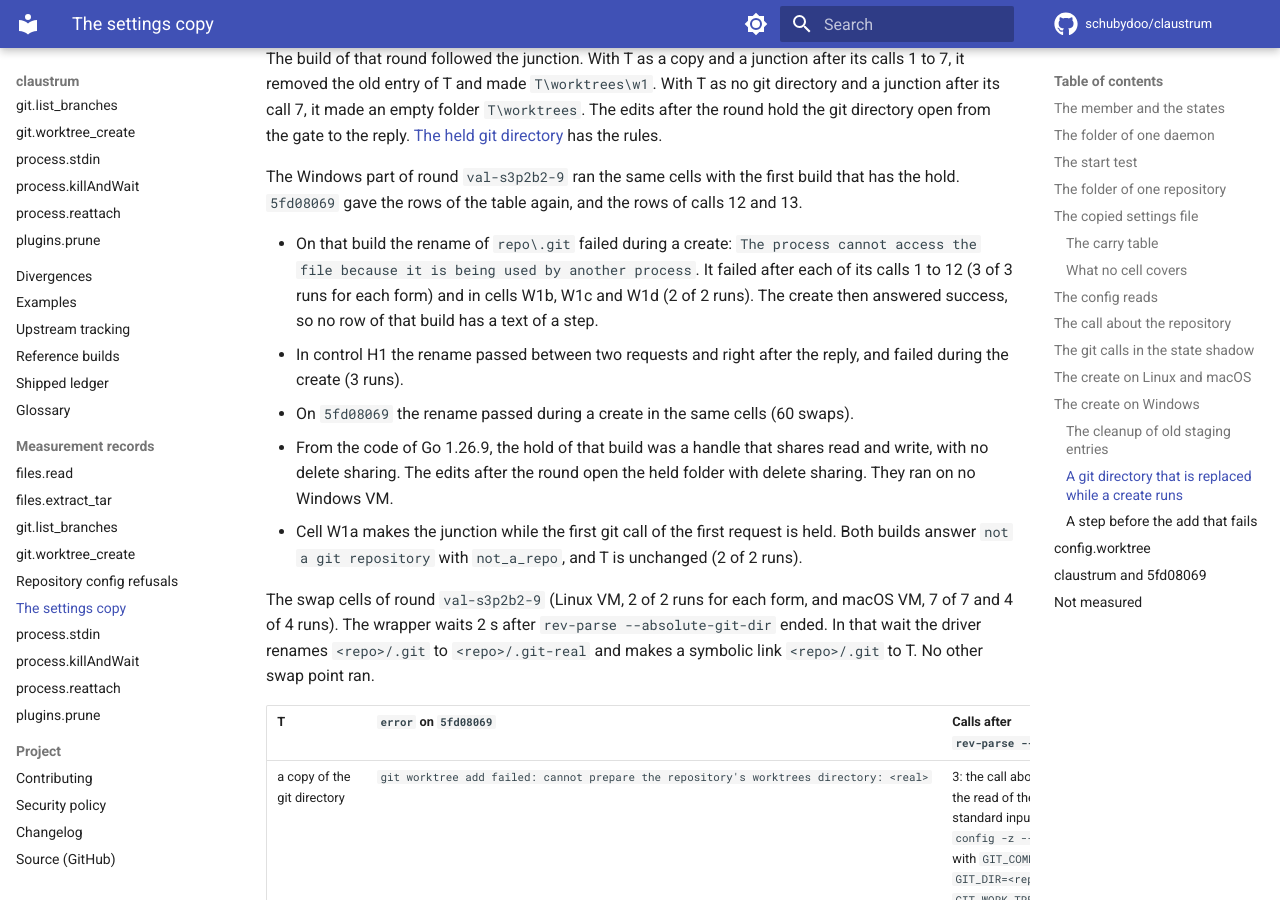
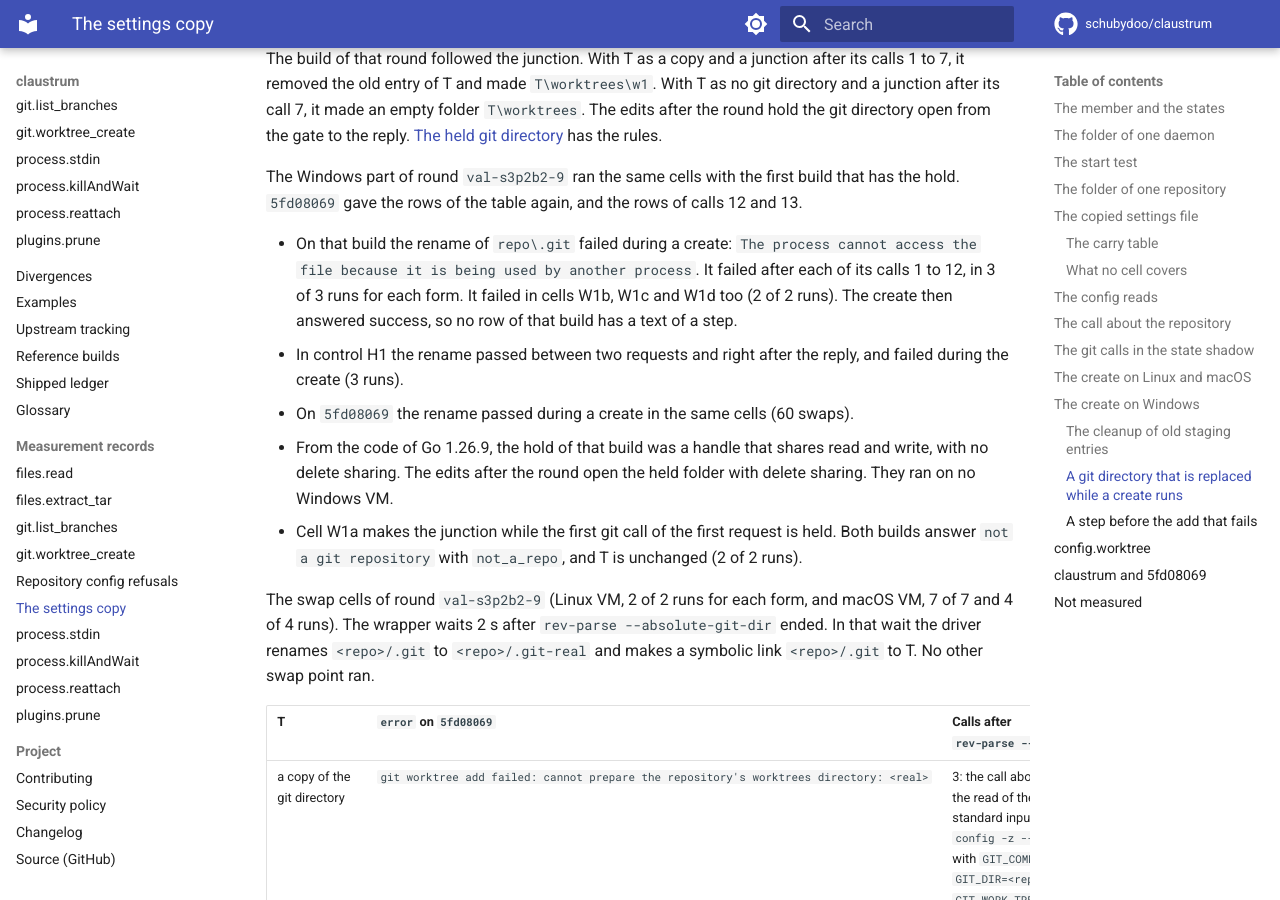
Before and after one commit to schubydoo/claustrum, an MkDocs documentation site: the page built from docs/record/git-settings-copy.md, in a window 1280 px wide and 900 px high, scrolled down 34957 px. Built offline with MkDocs 1.6.1 and Material for MkDocs 9.7.7, drawn with Linux system fonts in a browser that asks for light colours; comment, search, counter and statistics services are not loaded; some of the changed text lies outside the part shown.

Commit message:
docs: shorter sentences in the comment of the hold and in the record rows of batch 17
Co-Authored-By: Claude Opus 5.5 <noreply@anthropic.com>

```diff
--- a/docs/record/git-settings-copy.md
+++ b/docs/record/git-settings-copy.md
@@ -680,7 +680,7 @@ The build of that round followed the junction. With T as a copy and a junction a
 
 The Windows part of round `val-s3p2b2-9` ran the same cells with the first build that has the hold. `5fd08069` gave the rows of the table again, and the rows of calls 12 and 13.
 
-- On that build the rename of `repo\.git` failed during a create: `The process cannot access the file because it is being used by another process`. It failed after each of its calls 1 to 12 (3 of 3 runs for each form) and in cells W1b, W1c and W1d (2 of 2 runs). The create then answered success, so no row of that build has a text of a step.
+- On that build the rename of `repo\.git` failed during a create: `The process cannot access the file because it is being used by another process`. It failed after each of its calls 1 to 12, in 3 of 3 runs for each form. It failed in cells W1b, W1c and W1d too (2 of 2 runs). The create then answered success, so no row of that build has a text of a step.
 - In control H1 the rename passed between two requests and right after the reply, and failed during the create (3 runs).
 - On `5fd08069` the rename passed during a create in the same cells (60 swaps).
 - From the code of Go 1.26.9, the hold of that build was a handle that shares read and write, with no delete sharing. The edits after the round open the held folder with delete sharing. They ran on no Windows VM.
```
Also changed, not shown: other parts of docs/record/git-settings-copy.md (+1 -1 lines), 1 other file.
